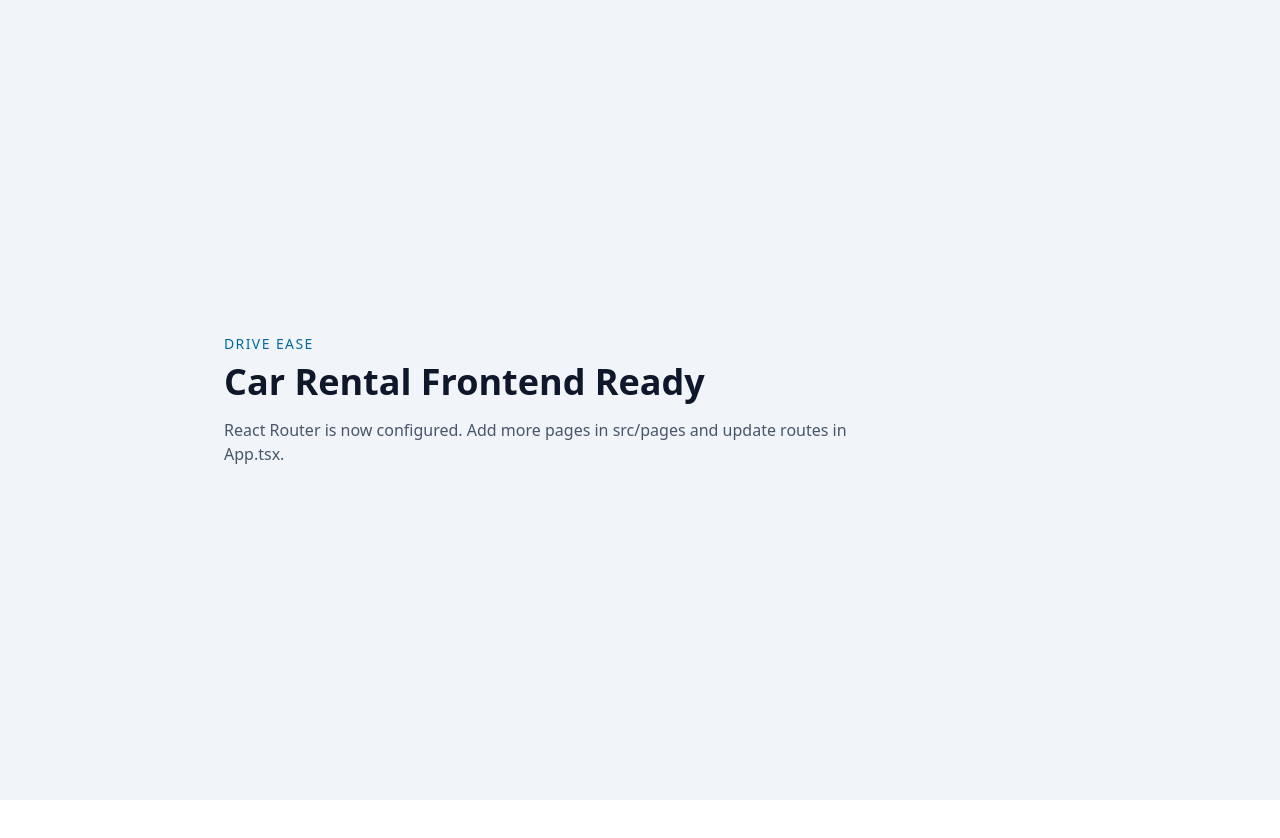
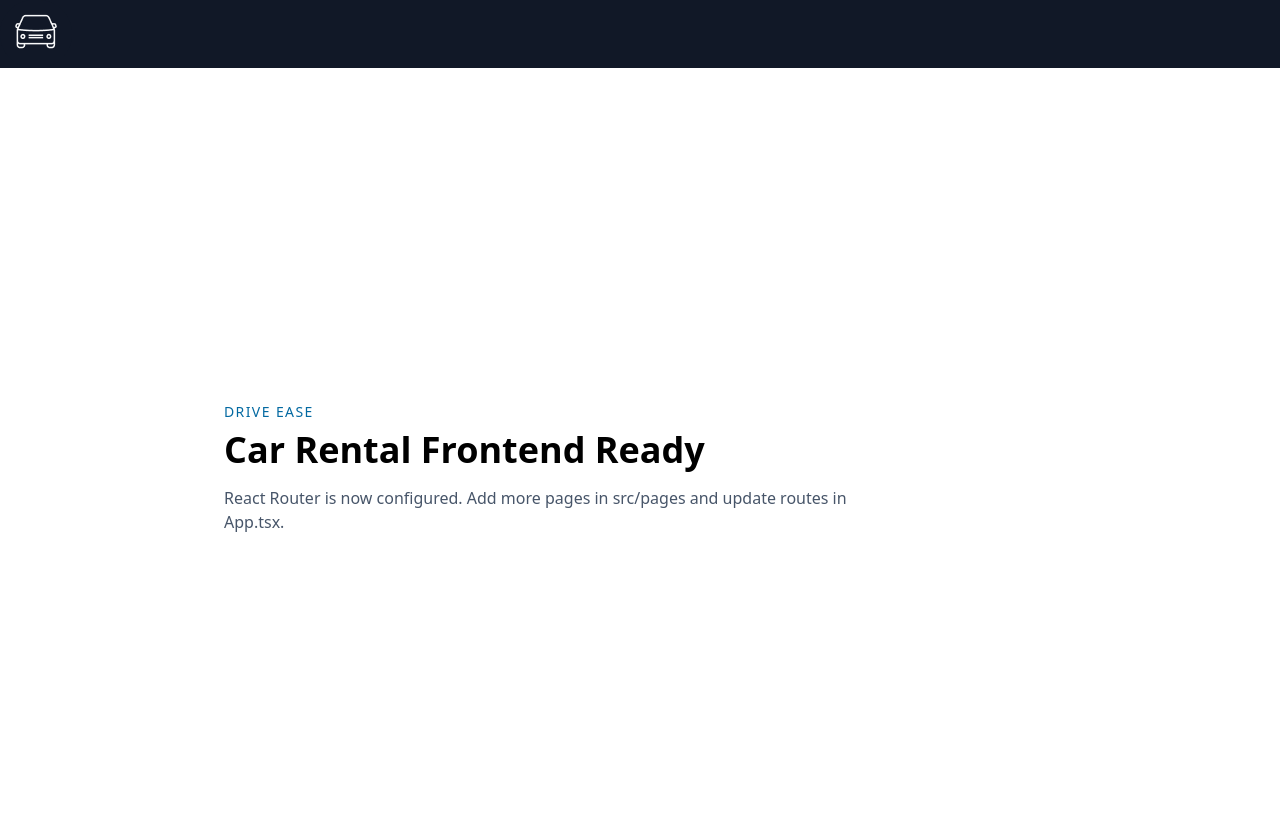
Before and after one commit to Mugara250/drive-ease, a React (Vite) app in the folder frontend/: page / in a window 1280 px wide. Shown: the top 838 px of the page. Before the commit the page ends 800 px from the top, so only its background shows below. Built offline with nearby package versions, Linux system fonts and the light colour scheme.

Commit message:
create:login-logout

```diff
--- a/frontend/package.json
+++ b/frontend/package.json
@@ -21,6 +21,7 @@
     "autoprefixer": "^10.4.20",
     "eslint": "^9.11.1",
     "postcss": "^8.4.47",
+    "prettier": "^3.8.2",
     "tailwindcss": "^3.4.14",
     "typescript": "^5.6.2",
     "vite": "^5.4.8"
--- a/frontend/src/App.tsx
+++ b/frontend/src/App.tsx
@@ -3,13 +3,13 @@ import {
   Navigate,
   RouterProvider,
 } from 'react-router-dom';
-import Layout from './layouts/Layout';
 import LandingPage from './pages/LandingPage';
+import MainLayout from './layouts/MainLayout';
 
 const router = createBrowserRouter([
   {
     path: '/',
-    element: <Layout />,
+    element: <MainLayout />,
     children: [
       { index: true, element: <LandingPage /> },
       { path: '*', element: <Navigate to="/" replace /> },
--- a/frontend/src/components/Navbar.tsx
+++ b/frontend/src/components/Navbar.tsx
@@ -0,0 +1,13 @@
+import logo from '../assets/logo header.png';
+
+function Navbar() {
+  return (
+    <div className="bg-[#111827]">
+      <div>
+        <img src={logo} alt="application logo" />
+      </div>
+    </div>
+  );
+}
+
+export default Navbar;
--- a/frontend/src/layouts/Layout.tsx
+++ /dev/null
@@ -1,11 +0,0 @@
-import { Outlet } from 'react-router-dom';
-
-function Layout() {
-	return (
-		<main className="min-h-screen bg-slate-100 text-slate-900">
-			<Outlet />
-		</main>
-	);
-}
-
-export default Layout;
--- /dev/null
+++ b/frontend/src/layouts/MainLayout.tsx
@@ -0,0 +1,13 @@
+import { Outlet } from 'react-router-dom';
+import Navbar from '../components/Navbar';
+
+function MainLayout() {
+  return (
+    <main className="">
+      <Navbar />
+      <Outlet />
+    </main>
+  );
+}
+
+export default MainLayout;
--- /dev/null
+++ b/frontend/src/types/images.d.ts
@@ -0,0 +1,4 @@
+declare module '*.png';
+declare module '*.jpg';
+declare module '*.jpeg';
+declare module '*.svg';
```
Also changed, not shown: frontend/.prettierrc.json (added).
